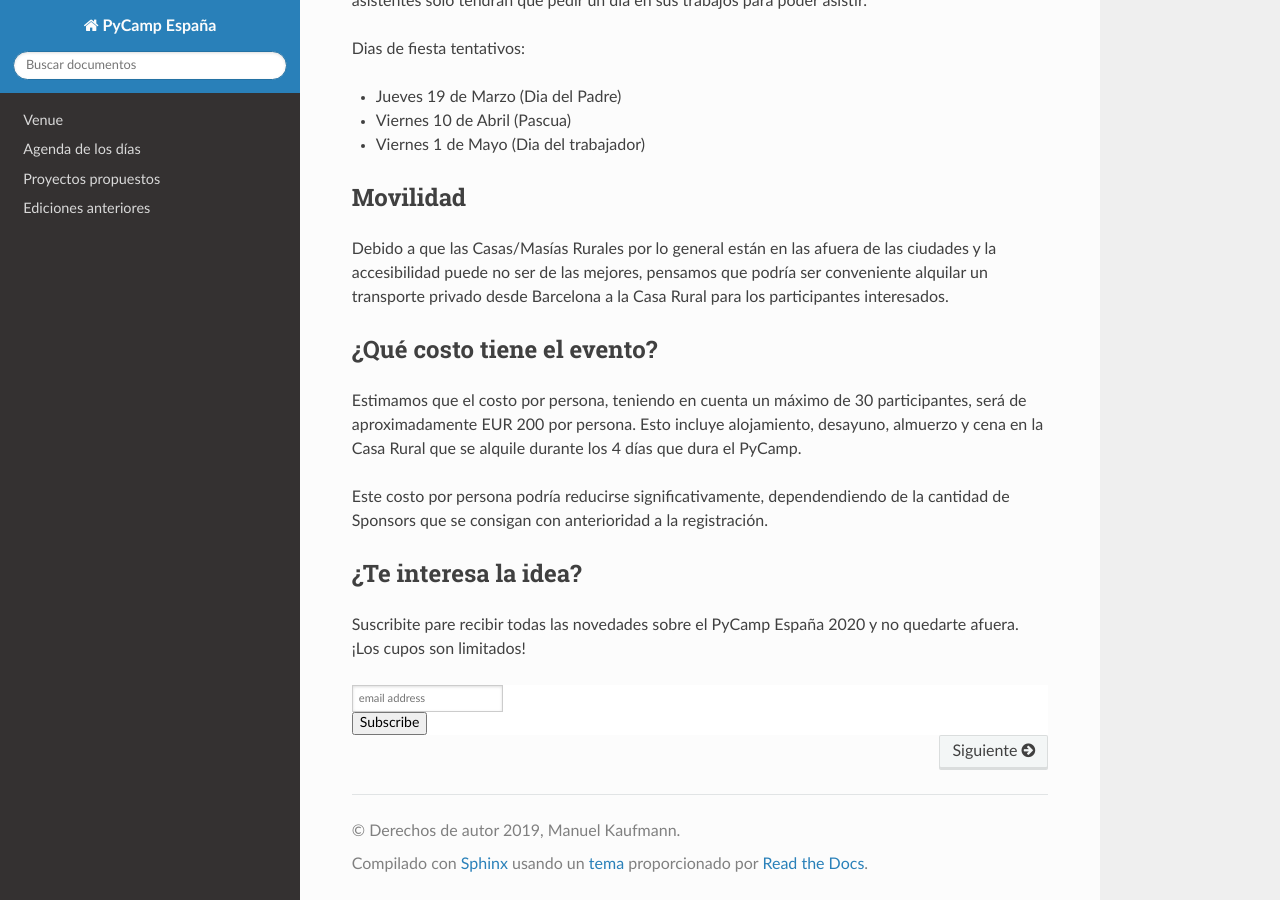
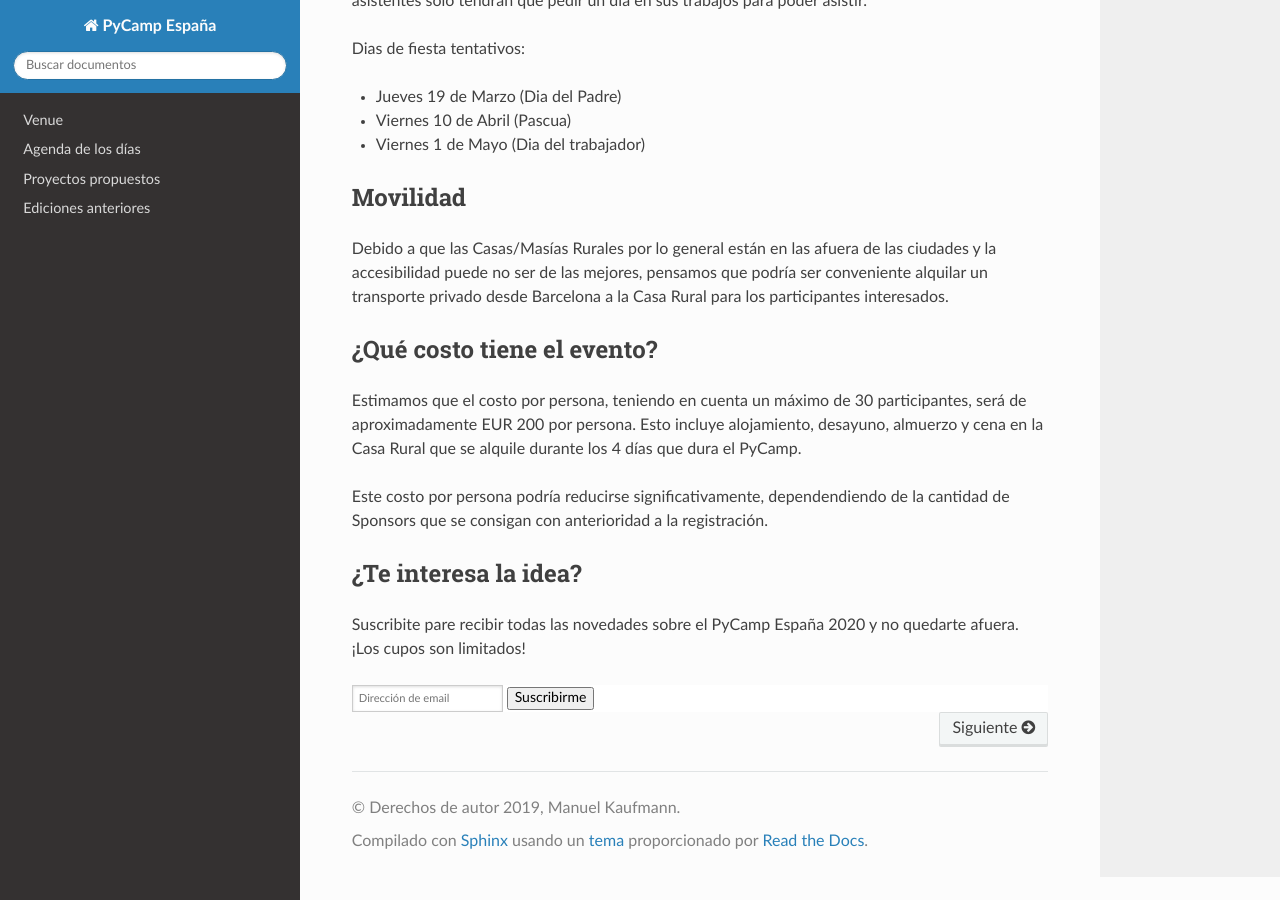
Before and after one commit to humitos/pycampes, a Sphinx documentation site: the page built from docs/index.rst, in a window 1280 px wide and 900 px high, scrolled down 1579 px. Built offline with Sphinx 7.4.7 and the Read the Docs theme 2.0.0, drawn with Linux system fonts in a browser that asks for light colours; comment, search, counter and statistics services are not loaded.

Commit message:
better form

```diff
--- a/docs/index.rst
+++ b/docs/index.rst
@@ -77,10 +77,12 @@ Suscribite pare recibir todas las novedades sobre el PyCamp España 2020 y no qu
    <div id="mc_embed_signup">
      <form action="https://gmail.us20.list-manage.com/subscribe/post?u=14411abdd5b5c38809a459da7&amp;id=ef7898fbc2" method="post" id="mc-embedded-subscribe-form" name="mc-embedded-subscribe-form" class="validate" target="_blank" novalidate>
        <div id="mc_embed_signup_scroll">
-         <input type="email" value="" name="EMAIL" class="email" id="mce-EMAIL" placeholder="email address" required>
+         <input type="email" value="" name="EMAIL" class="email" id="mce-EMAIL" placeholder="Dirección de email" required>
          <!-- real people should not fill this in and expect good things - do not remove this or risk form bot signups-->
-         <div style="position: absolute; left: -5000px;" aria-hidden="true"><input type="text" name="b_14411abdd5b5c38809a459da7_ef7898fbc2" tabindex="-1" value=""></div>
-         <div class="clear"><input type="submit" value="Subscribe" name="subscribe" id="mc-embedded-subscribe" class="button"></div>
+         <div style="position: absolute; left: -5000px;" aria-hidden="true">
+           <input type="text" name="b_14411abdd5b5c38809a459da7_ef7898fbc2" tabindex="-1" value="">
+         </div>
+         <input type="submit" value="Suscribirme" name="subscribe" id="mc-embedded-subscribe" class="button">
        </div>
      </form>
    </div>
```
